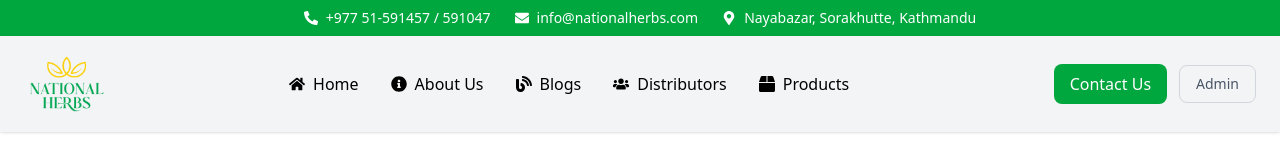
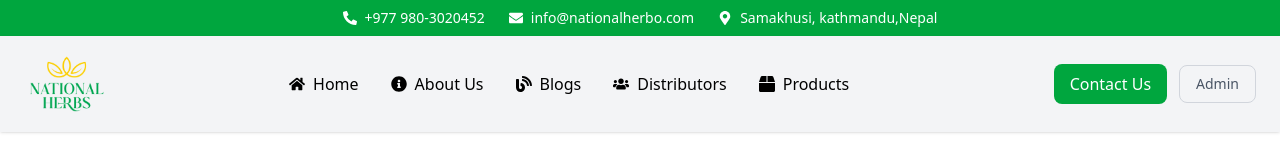
Before and after one commit to mahendraadkri/National-Herbs-F, a React (Vite) app: page / in a window 1280 px wide. Shown: the top 150 px of the page. Built offline with nearby package versions, Linux system fonts and the light colour scheme.

Commit message:
Add some Real info of contact

```diff
--- a/src/components/Footer.jsx
+++ b/src/components/Footer.jsx
@@ -29,11 +29,12 @@ export default function Footer() {
         {/* Contact */}
         <div>
           <h3 className="text-yellow-400 font-semibold mb-2">Phone Number</h3>
-          <p>+91-9829885383</p>
+          <p>+977 9829885383</p>
           <h3 className="text-yellow-400 font-semibold mt-4 mb-2">
             Email Address
           </h3>
           <p>info@nationalherbo.com</p>
+          <p> info@nationalherns.com</p>
         </div>
 
         {/* Socials */}
--- a/src/components/Navbar.jsx
+++ b/src/components/Navbar.jsx
@@ -19,13 +19,13 @@ function Navbar() {
       <div className="bg-green-600 text-white text-sm flex justify-center px-6 py-2">
         <div className="flex items-center space-x-6">
           <span className="flex items-center space-x-2">
-            <FaPhoneAlt /> <span>+977 51-591457 / 591047</span>
+            <FaPhoneAlt /> <span>+977 980-3020452</span>
           </span>
           <span className="flex items-center space-x-2">
-            <FaEnvelope /> <span>info@nationalherbs.com</span>
+            <FaEnvelope /> <span>info@nationalherbo.com</span>
           </span>
           <span className="flex items-center space-x-2">
-            <FaMapMarkerAlt /> <span>Nayabazar, Sorakhutte, Kathmandu</span>
+            <FaMapMarkerAlt /> <span>Samakhusi, kathmandu,Nepal</span>
           </span>
         </div>
       </div>
```
